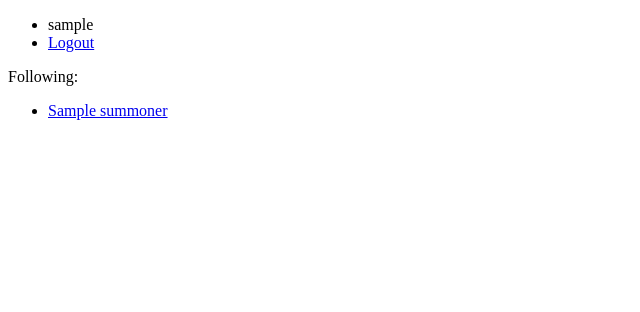
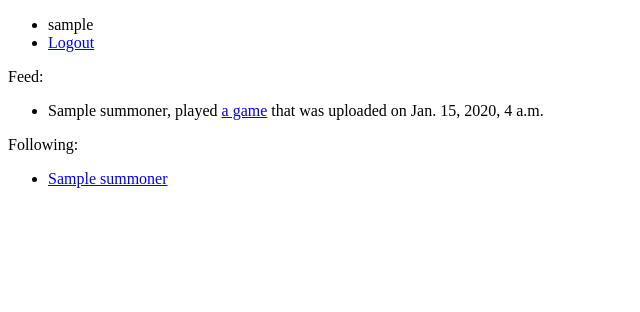
Before and after one commit to basiclabs/summonerstats, a Django app: page / in a window 1280 px wide. Shown: the top 312 px of the page, without its empty margins (0-640 px from the left). Run offline with Django 3.2, Linux system fonts and the light colour scheme; a user stored in the database is signed in; tables that the repository leaves empty hold one stand-in row (values such as "Sample post"); parts of the project's set-up code (start-up, migrations or seed data) failed here and were passed over.

Commit message:
Added initial logic behind dashboard (gets favorite players recent games).

```diff
--- a/summonerstats/apps/leaguetrack/models.py
+++ b/summonerstats/apps/leaguetrack/models.py
@@ -58,11 +58,23 @@ class Game(models.Model):
     def __unicode__(self):
         return "%s; %s; %s; %ss" % (self.uploader, self.queue_type, self.region.upper(), self.match_length)
 
+    def href(self):
+        return '/game/%s' % self.pk
+
     def team1(self):
         return Game_Player.objects.filter(game=self, team=1)
 
     def team2(self):
         return Game_Player.objects.filter(game=self, team=2)
+
+    def get_favorites(self, fave_list):
+        def list_contains(l, item):
+            for l_item in l:
+	        if l_item.name == item.name:
+                    return True
+            return False
+
+        return [player for player in self.players.all().order_by('pk') if list_contains(fave_list, player)]
 
 class SummonerSpell(models.Model):
     name = models.CharField(max_length=40)
--- a/summonerstats/apps/leaguetrack/views.py
+++ b/summonerstats/apps/leaguetrack/views.py
@@ -2,6 +2,7 @@
 from django.http import HttpResponse, HttpRequest
 from django.contrib.auth.decorators import login_required
 from django.shortcuts import render
+from django.db.models import Q
 from leaguetrack.models import *
 from leaguetrack.utils import replay_from_url
 import lolreader
@@ -9,7 +10,18 @@ from datetime import datetime
 
 def home_page(request):
     if request.user.is_authenticated():
-        return render(request, 'dashboard.html', {'owner': request.user})
+        user = request.user
+        q = Q()
+        for summoner in user.summoner_set.all():
+            q |= Q(players__name = summoner.name)
+        game_list = Game.objects.filter(q).distinct().order_by('-upload_timestamp')
+
+	feedlist = []
+        for game in game_list:
+            feed_item = {'game': game, 'favorites': game.get_favorites(user.summoner_set.all()) }
+            feedlist.append(feed_item)
+
+        return render(request, 'dashboard.html', {'owner': request.user, 'feedlist': feedlist})
     else:
         return render(request, 'base.html')
 
--- a/summonerstats/templates/dashboard.html
+++ b/summonerstats/templates/dashboard.html
@@ -1,7 +1,16 @@
 {% extends "base.html" %}
 
 {% block content %}
-
+<p>Feed:</p>
+<ul>
+{% for feed_item in feedlist %}
+    <li>
+    {% for favorite in feed_item.favorites %}
+        {{favorite.name}},
+    {% endfor %}
+    played <a href='{{feed_item.game.href}}'>a game</a> that was uploaded on {{feed_item.game.upload_timestamp}}
+{% endfor %}
+</ul>
 <p>Following:</p>
 <ul>
 {% for summoner in owner.summoner_set.all %}
```
